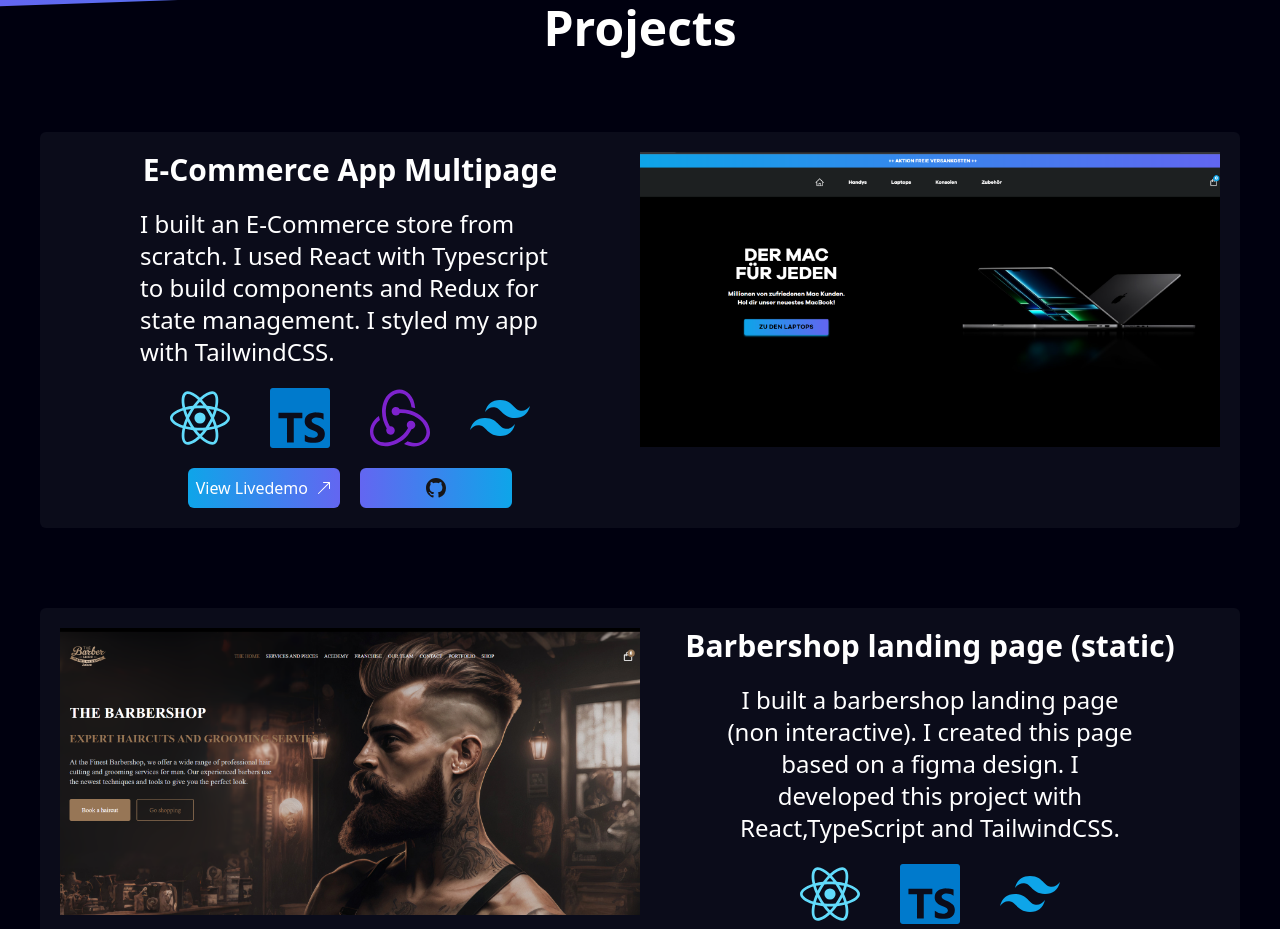
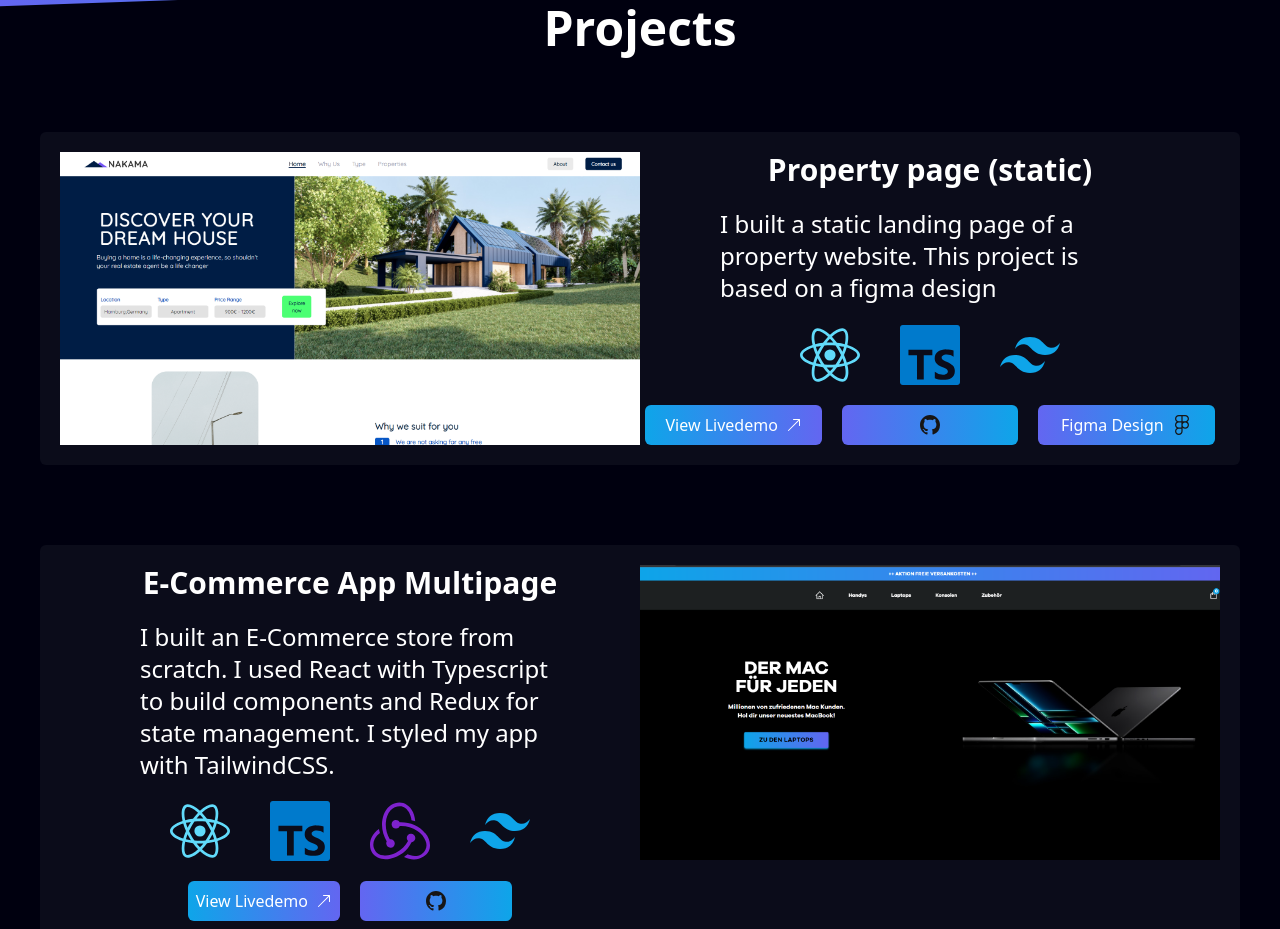
Before and after one commit to danielgen01/Portfolio-Daniel-G, a React (Vite) app: page / in a window 1280 px wide. Shown: the part 1222-2151 px from the top of the page. Built offline with nearby package versions, Linux system fonts and the light colour scheme.

Commit message:
decomment project1

```diff
--- a/src/components/ProjectsBanner.tsx
+++ b/src/components/ProjectsBanner.tsx
@@ -17,7 +17,7 @@ const ProjectsBanner: React.FC = () => {
           </h1>
         </div>
 
-        {/* <Project1 /> */}
+        <Project1 />
         <Project2 />
         <Project3 />
         <Project4 />
```
